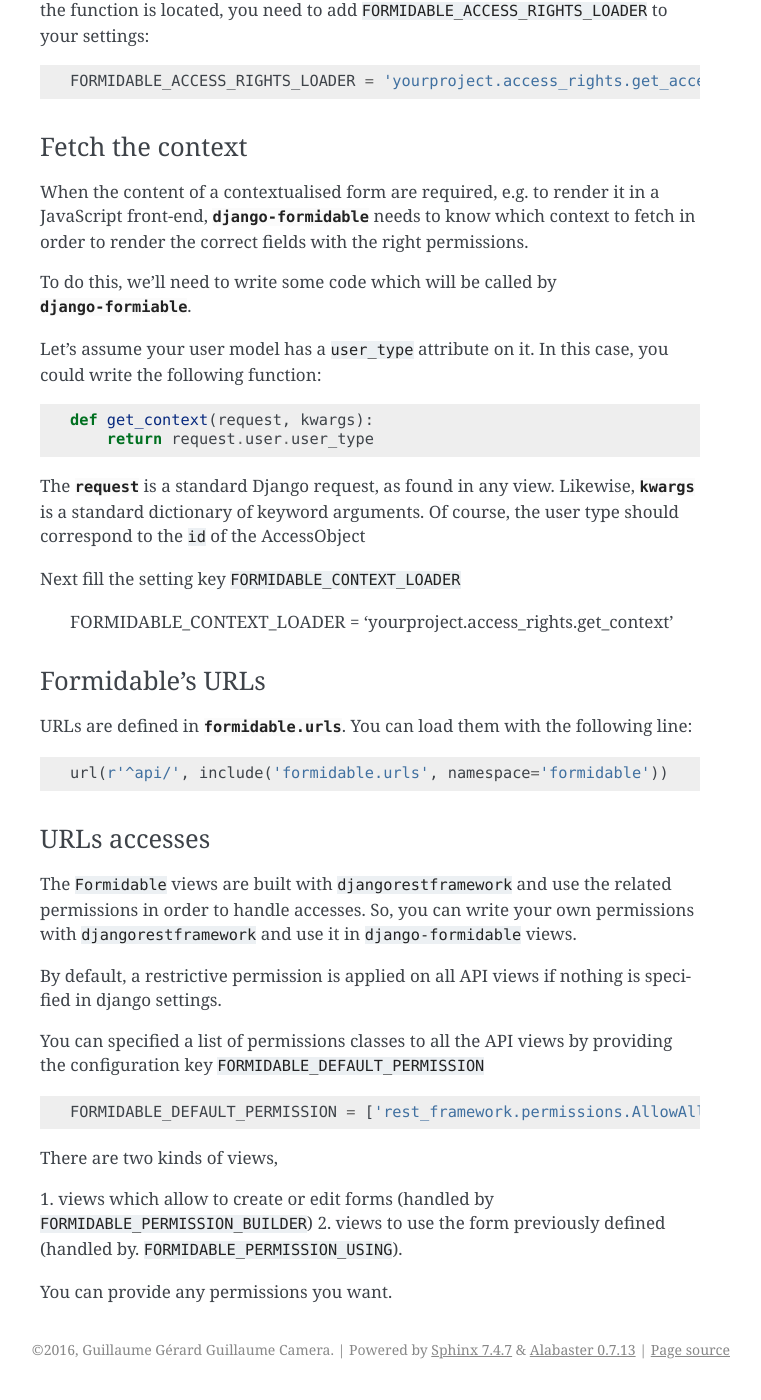
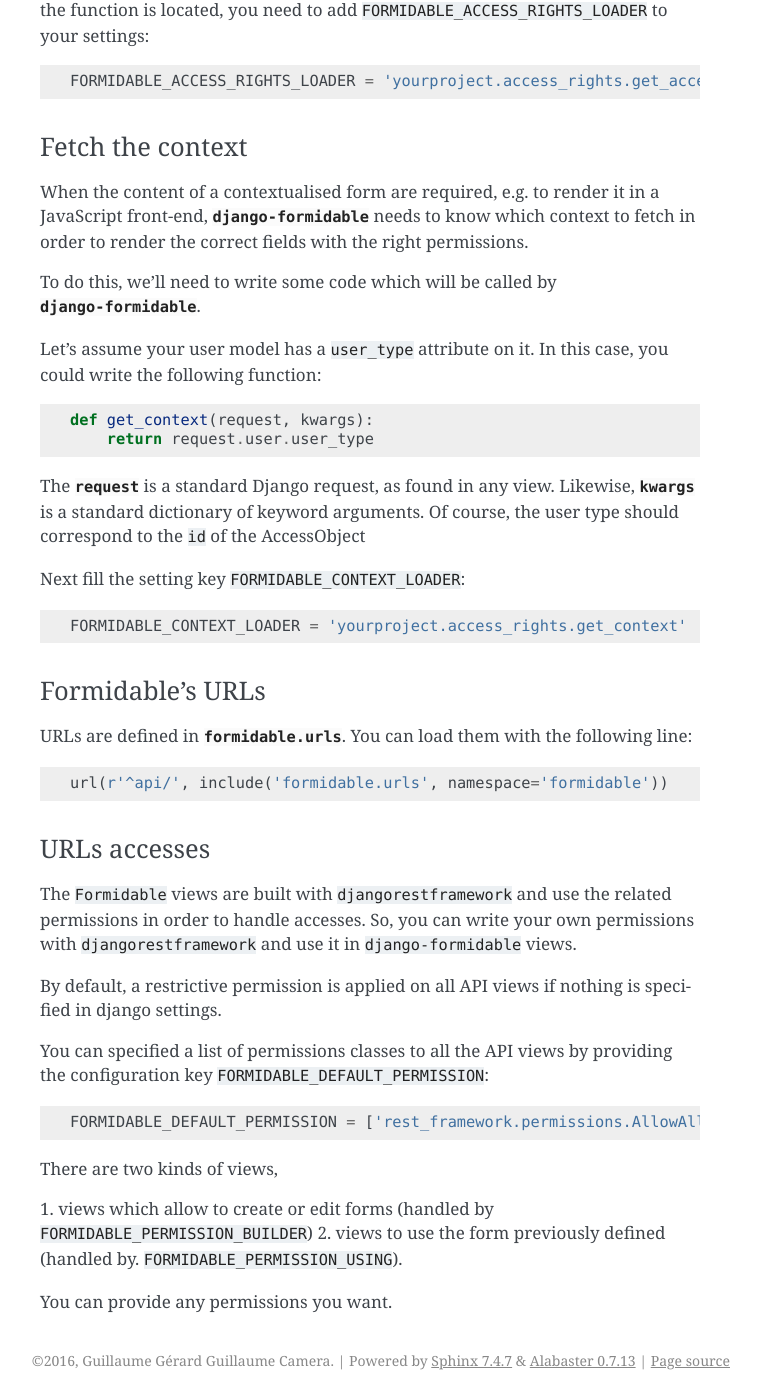
Before and after one commit to peopledoc/django-formidable, a Sphinx documentation site: the page built from docs/source/install.rst, in a window 1280 px wide and 1400 px high, scrolled down 1113 px. Shown: the whole window, without its empty margins (380-1141 px from the left). Built offline with Sphinx 7.4.7, drawn with Linux system fonts in a browser that asks for light colours.

Commit message:
Fixed a few typos in the documentation
* remove default blurb generated by Sphinx at quickstart
* fix typo: formiable -> formidable
* added code-block for more readability
* added colons where needed

```diff
--- a/CHANGELOG.rst
+++ b/CHANGELOG.rst
@@ -5,7 +5,7 @@
 Release 0.4.0dev (unreleased)
 ============================
 
-* Nothing change yet
+* A few typo fixes in documentation (#128).
 
 Release 0.3.1 (2016-11-04)
 ==========================
--- a/docs/source/index.rst
+++ b/docs/source/index.rst
@@ -1,8 +1,3 @@
-.. formidable documentation master file, created by
-   sphinx-quickstart on Tue May 10 11:04:21 2016.
-   You can adapt this file completely to your liking, but it should at least
-   contain the root `toctree` directive.
-
 Welcome to formidable's documentation!
 ======================================
 
--- a/docs/source/install.rst
+++ b/docs/source/install.rst
@@ -75,7 +75,7 @@
 to fetch in order to render the correct fields with the right permissions.
 
 To do this, we'll need to write some code which will be called by
-:mod:`django-formiable`.
+:mod:`django-formidable`.
 
 Let's assume your user model has a ``user_type`` attribute on it. In this case,
 you could write the following function:
@@ -90,7 +90,9 @@
 Likewise, :attr:`kwargs` is a standard dictionary of keyword arguments.
 Of course, the user type should correspond to the ``id`` of the AccessObject
 
-Next fill the setting key ``FORMIDABLE_CONTEXT_LOADER``
+Next fill the setting key ``FORMIDABLE_CONTEXT_LOADER``:
+
+.. code-block:: python
 
     FORMIDABLE_CONTEXT_LOADER = 'yourproject.access_rights.get_context'
 
@@ -119,7 +121,7 @@
 specified in django settings.
 
 You can specified a list of permissions classes to all the API views by
-providing the configuration key ``FORMIDABLE_DEFAULT_PERMISSION``
+providing the configuration key ``FORMIDABLE_DEFAULT_PERMISSION``:
 
 .. code-block:: python
 
```
Also changed, not shown: docs/source/forms.rst (+4 -4 lines).
